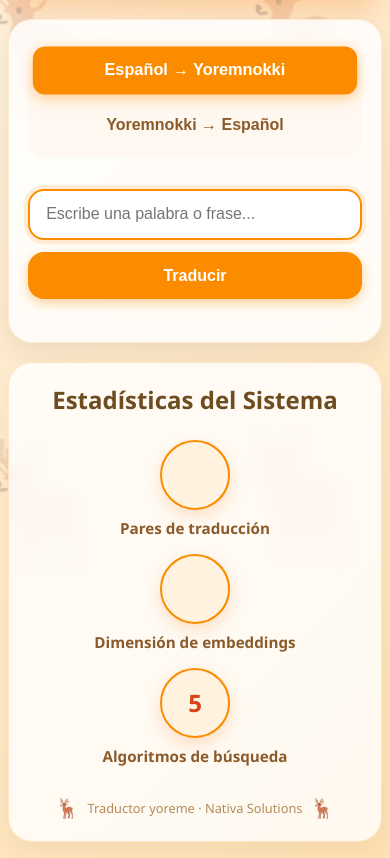
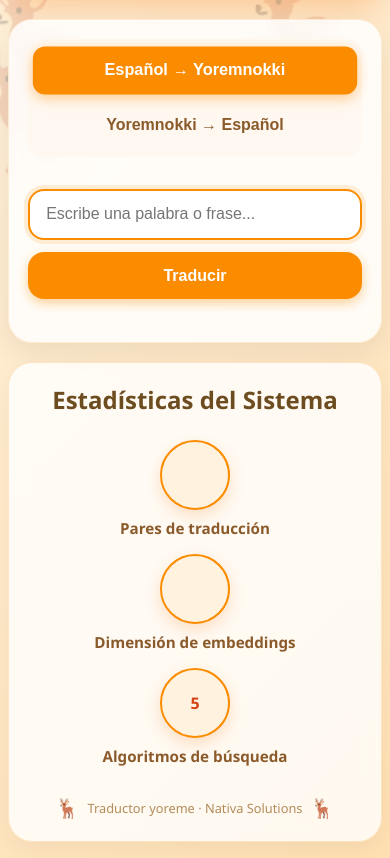
Before and after one commit to Kelvin66775/traductor-yoreme, a Flask app: template templates/index.html in a window 390 px wide. Shown: the part 212-1070 px from the top of the page. Run offline with Flask 3, Linux system fonts and the light colour scheme; the template is opened without the code that fills it, so the values that code supplies are empty; parts of the project's set-up code (start-up, migrations or seed data) failed here and were passed over.

Commit message:
Add files via upload

```diff
--- a/static/styles.css
+++ b/static/styles.css
@@ -18,7 +18,7 @@ body {
 body::before {
     content: "🦌   🦌   🦌   🦌   🦌   🦌   🦌   🦌   🦌   🦌   🦌   🦌";
     position: fixed;
-    bottom: 15px;
+    top: 230px;
     right: 20px;
     font-size: 4rem;
     opacity: 0.15;
@@ -718,7 +718,7 @@ body::after {
     .stat-number {
         width: 70px;
         height: 70px;
-        font-size: 1.5rem;
+        font-size: 1rem;
     }
 
     .container {
```
